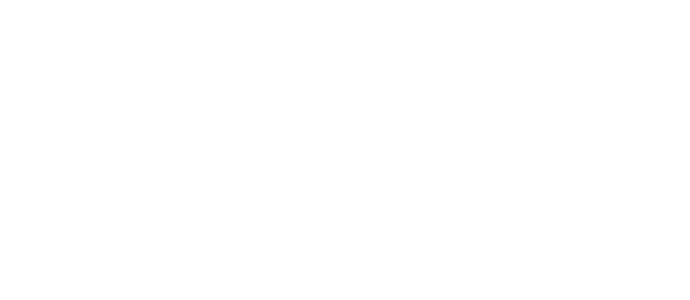
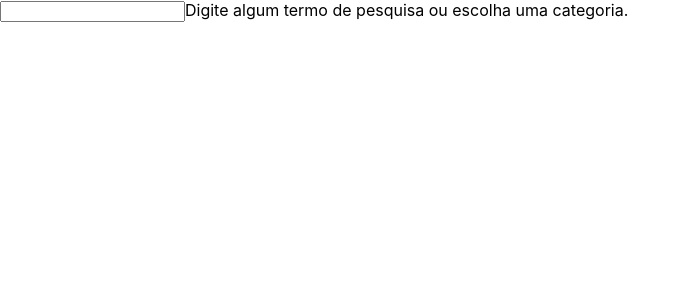
Before and after one commit to ThiagoDRangel/React, a React (Create React App) app in the folder Projetos/shopping-store/: page / in a window 1280 px wide. Shown: the top 300 px of the page, without its empty margins (0-690 px from the left). Built offline with nearby package versions, Linux system fonts and the light colour scheme.

Commit message:
Adicionando componentes Home e Input

```diff
--- a/Projetos/shopping-store/package.json
+++ b/Projetos/shopping-store/package.json
@@ -6,8 +6,10 @@
     "@testing-library/jest-dom": "^5.16.5",
     "@testing-library/react": "^13.4.0",
     "@testing-library/user-event": "^13.5.0",
+    "browser-router": "^0.2.0",
     "react": "^18.2.0",
     "react-dom": "^18.2.0",
+    "react-router-dom": "^5.3.4",
     "react-scripts": "5.0.1",
     "web-vitals": "^2.1.4"
   },
--- a/Projetos/shopping-store/src/App.css
+++ /dev/null
@@ -1,38 +0,0 @@
-.App {
-  text-align: center;
-}
-
-.App-logo {
-  height: 40vmin;
-  pointer-events: none;
-}
-
-@media (prefers-reduced-motion: no-preference) {
-  .App-logo {
-    animation: App-logo-spin infinite 20s linear;
-  }
-}
-
-.App-header {
-  background-color: #282c34;
-  min-height: 100vh;
-  display: flex;
-  flex-direction: column;
-  align-items: center;
-  justify-content: center;
-  font-size: calc(10px + 2vmin);
-  color: white;
-}
-
-.App-link {
-  color: #61dafb;
-}
-
-@keyframes App-logo-spin {
-  from {
-    transform: rotate(0deg);
-  }
-  to {
-    transform: rotate(360deg);
-  }
-}
--- a/Projetos/shopping-store/src/App.jsx
+++ b/Projetos/shopping-store/src/App.jsx
@@ -1,12 +1,15 @@
-import React, { Component } from 'react';
-import './App.css';
+import React from 'react';
+import { Route, Switch } from 'react-router-dom';
+import Home from './pages/Home';
 
-class App extends Component {
-  render() {
-    return (
-      <span></span>
-    );
-  }
+function App() {
+  return (
+    <div>
+      <Switch>
+        <Route exact path="/" component={ Home } />
+      </Switch>
+    </div>
+  );
 }
 
 export default App;
--- /dev/null
+++ b/Projetos/shopping-store/src/components/Input.jsx
@@ -0,0 +1,11 @@
+import React, { Component } from 'react';
+
+class Input extends Component {
+  render() {
+    return (
+      <input type="text" />
+    );
+  }
+}
+
+export default Input;
--- a/Projetos/shopping-store/src/index.js
+++ b/Projetos/shopping-store/src/index.js
@@ -1,17 +1,14 @@
+
 import React from 'react';
 import ReactDOM from 'react-dom/client';
 import './index.css';
 import App from './App';
-import reportWebVitals from './reportWebVitals';
+import { BrowserRouter } from 'react-router-dom';
 
 const root = ReactDOM.createRoot(document.getElementById('root'));
 root.render(
-  <React.StrictMode>
+  <BrowserRouter>
     <App />
-  </React.StrictMode>
+  </BrowserRouter>
+
 );
-
-// If you want to start measuring performance in your app, pass a function
-// to log results (for example: reportWebVitals(console.log))
-// or send to an analytics endpoint. Learn more: https://bit.ly/CRA-vitals
-reportWebVitals();
--- /dev/null
+++ b/Projetos/shopping-store/src/pages/Home.jsx
@@ -0,0 +1,17 @@
+import React, { Component } from 'react';
+import Input from '../components/Input';
+
+class Home extends Component {
+  render() {
+    return (
+      <div>
+        <Input />
+        <span data-testid="home-initial-message">
+          Digite algum termo de pesquisa ou escolha uma categoria.
+        </span>
+      </div>
+    );
+  }
+}
+
+export default Home;
```
Also changed, not shown: 1 other file (tests, documents, lock files or other folders).
